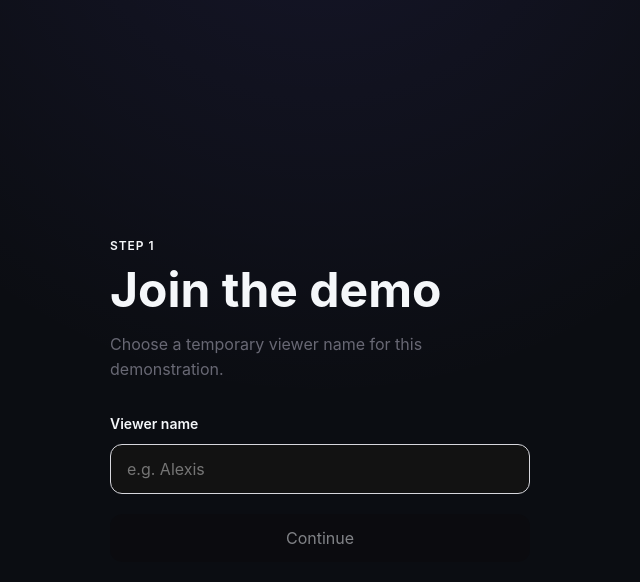
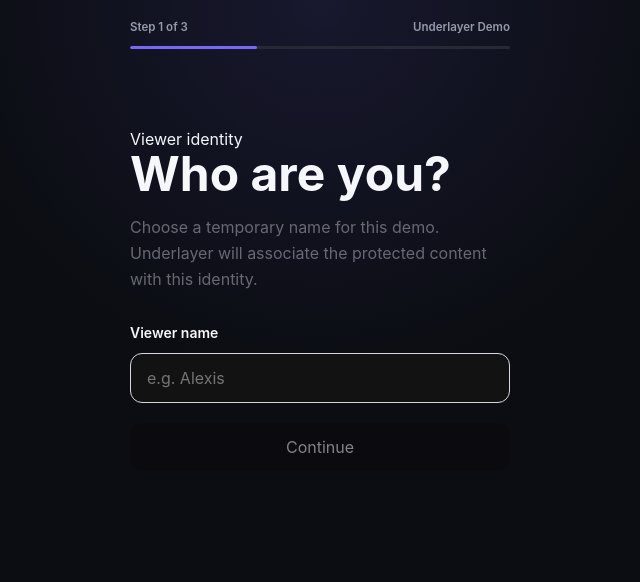
Before and after one commit to AlBlanchard/underlayer-demo, a React (Vite) app: page /viewer/1 in a window 1280 px wide. Shown: the top 582 px of the page, without its empty margins (320-960 px from the left). Built offline with nearby package versions, Linux system fonts and the light colour scheme.

Commit message:
style: ajout d'une barre de progression Viewer, amelioration de lxp user

```diff
--- /dev/null
+++ b/src/features/viewer/components/PreparingContent.tsx
@@ -0,0 +1,30 @@
+import ViewerProgress from './ViewerProgress';
+
+const PreparingContent = () => {
+  return (
+    <section className="preparingContent">
+      <ViewerProgress currentStep={2} />
+
+      <div className="preparingContent__content">
+        <div
+          className="preparingContent__loader"
+          aria-hidden="true"
+        />
+
+        <h1 className="preparingContent__title">
+          Preparing your content
+        </h1>
+
+        <p
+          className="preparingContent__description"
+          role="status"
+        >
+          Underlayer is generating a protected
+          version specifically for you.
+        </p>
+      </div>
+    </section>
+  );
+};
+
+export default PreparingContent;
--- /dev/null
+++ b/src/features/viewer/components/ScreenshotInstructions.tsx
@@ -0,0 +1,43 @@
+import ViewerProgress from './ViewerProgress';
+
+const ScreenshotInstructions = () => {
+  return (
+    <section className="screenshotInstructions">
+      <ViewerProgress currentStep={3} />
+
+      <div className="screenshotInstructions__content">
+        <span className="screenshotInstructions__eyebrow">
+          Screenshot captured
+        </span>
+
+        <h1 className="screenshotInstructions__title">
+          Now try to break it.
+        </h1>
+
+        <p className="screenshotInstructions__description">
+          Modify your screenshot however you want.
+          Underlayer will try to identify its source
+          afterwards.
+        </p>
+
+        <ul className="screenshotInstructions__actions">
+          <li>Crop the image</li>
+          <li>Change contrast or brightness</li>
+          <li>Draw over it</li>
+          <li>Compress or resize it</li>
+        </ul>
+
+        <div className="screenshotInstructions__next">
+          <span>Next</span>
+
+          <strong>
+            Send the modified screenshot back to
+            the creator.
+          </strong>
+        </div>
+      </div>
+    </section>
+  );
+};
+
+export default ScreenshotInstructions;
--- a/src/features/viewer/components/ViewerIdentityForm.tsx
+++ b/src/features/viewer/components/ViewerIdentityForm.tsx
@@ -2,6 +2,8 @@ import {
   type FormEvent,
   useState,
 } from 'react';
+
+import ViewerProgress from './ViewerProgress';
 
 interface ViewerIdentityFormProps {
   onSubmit: (username: string) => Promise<void>;
@@ -43,17 +45,21 @@ const ViewerIdentityForm = ({
 
   return (
     <section className="viewerIdentity">
-      <span className="viewerIdentity__step">
-        Step 1
+      <ViewerProgress currentStep={1} />
+
+      <div className="viewerIdentity__content">
+        <span className="viewerIdentity__eyebrow">
+          Viewer identity
         </span>
 
         <h1 className="viewerIdentity__title">
-        Join the demo
+          Who are you?
         </h1>
 
         <p className="viewerIdentity__description">
-        Choose a temporary viewer name for this
-        demonstration.
+          Choose a temporary name for this demo.
+          Underlayer will associate the protected
+          content with this identity.
         </p>
 
         <form
@@ -100,6 +106,7 @@ const ViewerIdentityForm = ({
             </p>
           )}
         </form>
+      </div>
     </section>
   );
 };
--- /dev/null
+++ b/src/features/viewer/components/ViewerProgress.tsx
@@ -0,0 +1,38 @@
+interface ViewerProgressProps {
+  currentStep: 1 | 2 | 3;
+}
+
+const ViewerProgress = ({
+  currentStep,
+}: ViewerProgressProps) => {
+  return (
+    <div
+      className="viewerProgress"
+      aria-label={`Step ${currentStep} of 3`}
+    >
+      <div className="viewerProgress__header">
+        <span>
+          Step {currentStep} of 3
+        </span>
+
+        <span>
+          Underlayer Demo
+        </span>
+      </div>
+
+      <div
+        className="viewerProgress__track"
+        aria-hidden="true"
+      >
+        <span
+          className="viewerProgress__value"
+          style={{
+            width: `${(currentStep / 3) * 100}%`,
+          }}
+        />
+      </div>
+    </div>
+  );
+};
+
+export default ViewerProgress;
--- a/src/features/viewer/pages/ViewerPage.tsx
+++ b/src/features/viewer/pages/ViewerPage.tsx
@@ -16,6 +16,14 @@ import type {
 
 import ProtectedContent from '../components/ProtectedContent';
 import ViewerIdentityForm from '../components/ViewerIdentityForm';
+import ScreenshotInstructions from '../components/ScreenshotInstructions';
+import PreparingContent from '../components/PreparingContent';
+
+type ViewerStep =
+  | 'identity'
+  | 'preparing'
+  | 'content'
+  | 'instructions';
 
 const ViewerPage = () => {
   const { sessionId } = useParams();
@@ -25,6 +33,9 @@ const ViewerPage = () => {
 
   const [protectedImageUrl, setProtectedImageUrl] =
     useState<string | null>(null);
+
+  const [step, setStep] =
+    useState<ViewerStep>('identity');
 
   const handleJoin = async (
     username: string,
@@ -37,6 +48,7 @@ const ViewerPage = () => {
         await connectViewer(username);
 
       setViewer(connectedViewer);
+      setStep('preparing');
 
       sendDemoEvent({
         type: 'viewer-connected',
@@ -54,6 +66,8 @@ const ViewerPage = () => {
         sessionId,
         viewer: connectedViewer,
       });
+
+    setStep('content');
   };
 
   if (!sessionId) {
@@ -66,23 +80,30 @@ const ViewerPage = () => {
 
   return (
     <main className="viewerPage">
-      {!viewer && (
+      {step === 'identity' && (
         <ViewerIdentityForm
           onSubmit={handleJoin}
         />
       )}
 
-      {viewer && !protectedImageUrl && (
-        <section>
-          <p>Preparing your protected content...</p>
-        </section>
+      {step === 'preparing' && (
+        <PreparingContent />
       )}
 
-      {viewer && protectedImageUrl && (
+      {step === 'content' &&
+        viewer &&
+        protectedImageUrl && (
           <ProtectedContent
             viewer={viewer}
             imageUrl={protectedImageUrl}
+            onScreenshotTaken={() =>
+              setStep('instructions')
+            }
           />
+        )}
+
+      {step === 'instructions' && (
+        <ScreenshotInstructions />
       )}
     </main>
   );
--- a/src/features/viewer/styles/_protected-content.scss
+++ b/src/features/viewer/styles/_protected-content.scss
@@ -27,17 +27,23 @@
   }
 
   &__imageWrapper {
-    margin-top: 2rem;
+    margin-block: var(--space-lg);
 
     overflow: hidden;
 
-    border-radius: 1rem;
+    background: var(--color-surface);
+
+    border: 1px solid var(--color-border);
+    border-radius: var(--radius-lg);
   }
 
   &__image {
+    display: block;
+
     width: 100%;
+    max-height: 55svh;
 
-    object-fit: cover;
+    object-fit: contain;
   }
 
   &__instruction {
--- /dev/null
+++ b/src/features/viewer/styles/_screenshot-instructions.scss
@@ -0,0 +1,61 @@
+.screenshotInstructions {
+  &__eyebrow {
+    color: var(--color-primary);
+
+    font-size: 0.75rem;
+    font-weight: 700;
+    letter-spacing: 0.08em;
+    text-transform: uppercase;
+  }
+
+  &__title {
+    margin-top: var(--space-md);
+
+    font-size: clamp(2.5rem, 12vw, 4rem);
+    letter-spacing: -0.05em;
+    line-height: 0.95;
+  }
+
+  &__description {
+    margin-top: var(--space-lg);
+
+    color: var(--color-text-muted);
+    line-height: 1.6;
+  }
+
+  &__actions {
+    display: grid;
+    gap: var(--space-sm);
+
+    margin: var(--space-xl) 0 0;
+    padding: 0;
+
+    list-style: none;
+
+    li {
+      padding: 1rem;
+
+      background: var(--color-surface);
+
+      border: 1px solid var(--color-border);
+      border-radius: var(--radius-sm);
+    }
+  }
+
+  &__next {
+    display: flex;
+    flex-direction: column;
+    gap: var(--space-xs);
+
+    margin-top: var(--space-xl);
+    padding-top: var(--space-lg);
+
+    border-top: 1px solid var(--color-border);
+
+    span {
+      color: var(--color-text-muted);
+      font-size: 0.75rem;
+      text-transform: uppercase;
+    }
+  }
+}
--- a/src/features/viewer/styles/_viewer-page.scss
+++ b/src/features/viewer/styles/_viewer-page.scss
@@ -1,8 +1,32 @@
 .viewerPage {
-  display: grid;
+  min-height: 100svh;
 
-  min-height: 100vh;
-  padding: 1.5rem;
+  background:
+    radial-gradient(
+      circle at 50% 0%,
+      rgb(119 103 255 / 12%),
+      transparent 24rem
+    ),
+    var(--color-background);
+}
 
-  place-items: center;
+.viewerIdentity,
+.preparingContent,
+.protectedContent,
+.screenshotInstructions {
+  width: min(100%, 480px);
+  min-height: 100svh;
+
+  margin-inline: auto;
+  padding:
+    max(1.25rem, env(safe-area-inset-top))
+    1.25rem
+    max(1.5rem, env(safe-area-inset-bottom));
 }
+
+.viewerIdentity__content,
+.preparingContent__content,
+.protectedContent__content,
+.screenshotInstructions__content {
+  margin-top: clamp(3rem, 10vh, 6rem);
+}
--- /dev/null
+++ b/src/features/viewer/styles/_viewer-progress.scss
@@ -0,0 +1,37 @@
+.viewerProgress {
+  width: 100%;
+
+  &__header {
+    display: flex;
+    justify-content: space-between;
+
+    color: var(--color-text-muted);
+
+    font-size: 0.72rem;
+    font-weight: 600;
+  }
+
+  &__track {
+    height: 3px;
+    margin-top: var(--space-sm);
+
+    overflow: hidden;
+
+    background: var(--color-border);
+
+    border-radius: 999px;
+  }
+
+  &__value {
+    display: block;
+
+    height: 100%;
+
+    background: var(--color-primary);
+
+    border-radius: inherit;
+
+    transition:
+      width var(--transition-default);
+  }
+}
--- a/src/styles/main.scss
+++ b/src/styles/main.scss
@@ -16,3 +16,5 @@
 @use '../features/viewer/styles/viewer-page';
 @use '../features/viewer/styles/viewer-identity';
 @use '../features/viewer/styles/protected-content';
+@use '../features/viewer/styles/viewer-progress';
+@use '../features/viewer/styles/screenshot-instructions';
```
Also changed, not shown: src/features/viewer/components/ProtectedContent.tsx (+35 -7 lines). Lines whose indentation alone changed are shown as unchanged.
